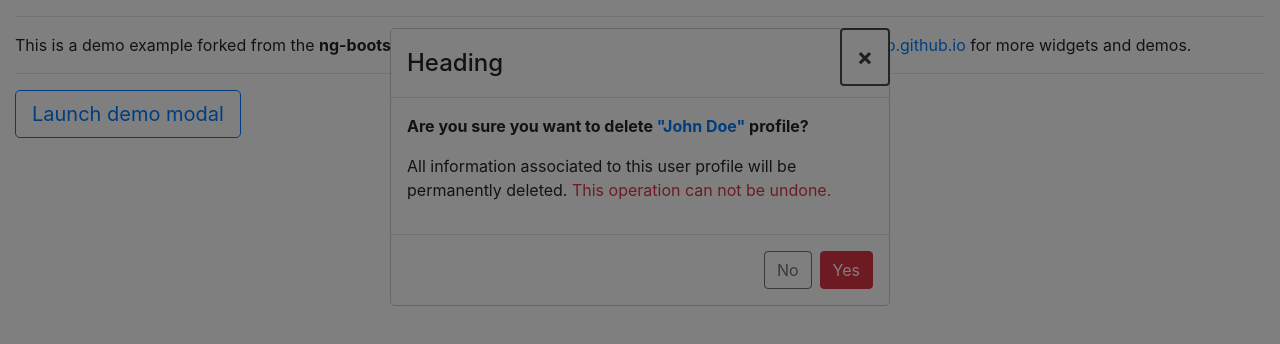
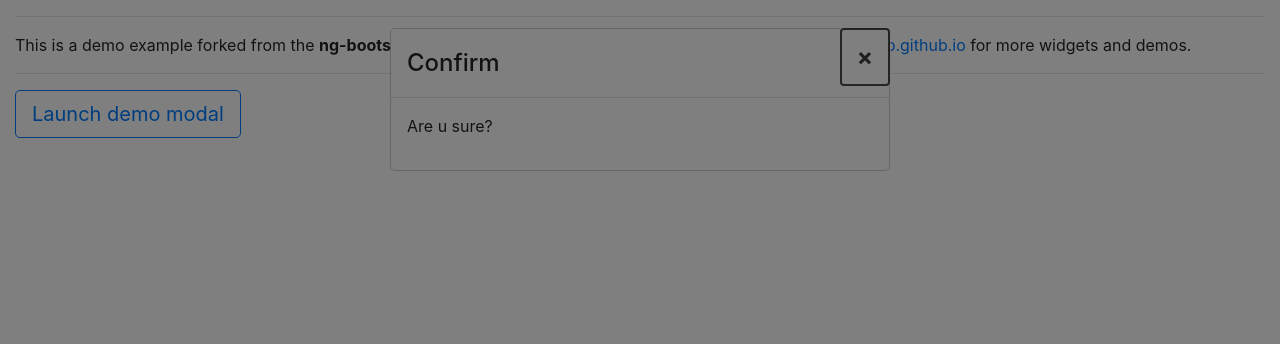
Before and after one commit to jbnjs149/angular-ngb-modal, an Angular app: page / in a window 1280 px wide. Both pictures are taken after a click on the button "Launch demo modal". Shown: the top 344 px of the page. Built offline with nearby package versions, Linux system fonts and the light colour scheme.

Commit message:
Added modal options, Added interface for modal option, added example

```diff
--- a/src/app/components/home/home.component.ts
+++ b/src/app/components/home/home.component.ts
@@ -25,7 +25,23 @@ export class HomeComponent implements OnInit {
   }
 
   openConfimModal() {
-    const options = {}; // add all modal option here. like size, button labels etc
+    const options = {
+      header: {
+        title: 'Confirm',
+        customClass: '',
+        showCloseIcon: true,
+        headerClass: ''
+      },
+      body: {
+        show: true,
+        content: '<p>Are u sure?</p>',
+        customClass: '',
+        bodyClass: ''
+      },
+      footer: {
+        show: false
+      }
+    }; // add all modal option here. like size, button labels etc
     this.modalService.openModal(options);
   }
   modalAction() {
--- /dev/null
+++ b/src/app/components/modal-config/modal-config-interface.ts
@@ -0,0 +1,36 @@
+export interface ModalConfigInterface {
+
+}
+
+export interface modalConfigOptions {
+  header?: modalHeader;
+  body?: modalBody;
+  footer?: modalFooter;
+}
+
+export interface modalHeader {
+  title: String;
+  customClass: String;
+  showCloseIcon: Boolean;
+  headerClass: String;
+}
+
+export interface modalBody {
+  show: Boolean;
+  content: String;
+  customClass: String;
+  bodyClass: String;
+}
+
+export interface modalFooter {
+  show: Boolean;
+  footerClass: String;
+  yesBtn: modalBtn;
+  noBtn: modalBtn;
+}
+
+export interface modalBtn {
+  show: Boolean;
+  label: String;
+  customClass: String;
+}
--- a/src/app/components/modal-config/modal-config.html
+++ b/src/app/components/modal-config/modal-config.html
@@ -1,18 +1,26 @@
 <ng-template #modalContent let-modal>
-  <div class="modal-header">
-    <h4 class="modal-title" id="modal-title">Heading</h4>
-    <button type="button" class="close" aria-describedby="modal-title" (click)="modal.dismiss('Cross click')">
+  <div class="modal-header" *ngIf="modalOptions?.header" [ngClass]="modalOptions?.header?.headerClass">
+    <h4 class="modal-title" id="modal-title" [ngClass]="modalOptions.header.customClass">
+      {{modalOptions.header.title}}
+    </h4>
+    <button type="button" *ngIf="modalOptions.header.showCloseIcon"
+      class="close" aria-describedby="modal-title" (click)="modalNoAction(modal)">
       <span aria-hidden="true">&times;</span>
     </button>
   </div>
-  <div class="modal-body">
-    <p><strong>Are you sure you want to delete <span class="text-primary">"John Doe"</span> profile?</strong></p>
-    <p>All information associated to this user profile will be permanently deleted.
-      <span class="text-danger">This operation can not be undone.</span>
-    </p>
+  <div class="modal-body" *ngIf="modalOptions?.body?.show" [ngClass]="modalOptions?.body?.bodyClass">
+    <div [innerHTML]="modalOptions.body.content" [ngClass]="modalOptions.body.customClass"></div>
   </div>
-  <div class="modal-footer">
-    <button type="button" class="btn btn-outline-secondary" (click)="modalNoAction(modal)">No</button>
-    <button type="button" class="btn btn-danger" (click)="modalYesAction(modal);">Yes</button>
+  <div class="modal-footer" *ngIf="modalOptions?.footer?.show" [ngClass]="modalOptions?.footer?.footerClass">
+    <button type="button" *ngIf="modalOptions?.footer?.noBtn?.show"
+      [ngClass]="modalOptions.footer.noBtn.customClass"
+      (click)="modalNoAction(modal)">
+      {{modalOptions.footer.noBtn.label}}
+    </button>
+    <button type="button" *ngIf="modalOptions?.footer?.yesBtn?.show"
+     [ngClass]="modalOptions.footer.yesBtn.customClass"
+     (click)="modalYesAction(modal);">
+     {{modalOptions.footer.yesBtn.label}}
+     </button>
   </div>
 </ng-template>
--- a/src/app/components/modal-config/modal-config.ts
+++ b/src/app/components/modal-config/modal-config.ts
@@ -1,5 +1,6 @@
 import { Component, OnInit, ViewChild } from '@angular/core';
 import { NgbModalConfig, NgbModal } from '@ng-bootstrap/ng-bootstrap';
+import { modalConfigOptions } from './modal-config-interface';
 import { ModalConfigService } from './modal-config.service';
 
 @Component({
@@ -11,6 +12,8 @@ import { ModalConfigService } from './modal-config.service';
 export class ModalConfig implements OnInit {
   @ViewChild('modalContent') modalContent;
   public modalTriggerSubscription;
+
+  public modalOptions: modalConfigOptions;
 
   constructor(
     config: NgbModalConfig,
@@ -32,13 +35,18 @@ export class ModalConfig implements OnInit {
       data => {
         console.log('trigger', data);
         if (data && data.action === 'open') {
-          this.open();
+          this.open(data);
         }
       }
     );
   }
 
-  open() {
+  open(modalData) {
+    this.resetModalOptions();
+    if (modalData.options) {
+      this.setModalOptions(modalData.options);
+    }
+
     this.modalService.open(this.modalContent);
   }
 
@@ -48,7 +56,7 @@ export class ModalConfig implements OnInit {
       data: {}
     };
     this.customModalService.modalActionMethod(obj);
-    if(modalObj) {
+    if (modalObj) {
       modalObj.close('Ok click');
     }
   }
@@ -59,8 +67,52 @@ export class ModalConfig implements OnInit {
       data: {}
     };
     this.customModalService.modalActionMethod(obj);
-    if(modalObj) {
+    if (modalObj) {
       modalObj.close('Ok click');
     }
   }
+
+  resetModalOptions() {
+    try {
+      this.modalOptions = {
+        header: {
+          title: 'Confim Modal Header',
+          customClass: '',
+          showCloseIcon: true,
+          headerClass: ''
+        },
+        body: {
+          show: true,
+          content: '<p>Do you want to confirm?</p>',
+          customClass: '',
+          bodyClass: ''
+        },
+        footer: {
+          show: true,
+          footerClass: '',
+          yesBtn: {
+            show: true,
+            label: 'Yes',
+            customClass: 'btn btn-danger'
+          },
+          noBtn: {
+            show: true,
+            label: 'No',
+            customClass: 'btn btn-outline-secondary'
+          }
+        }
+      };
+    } catch (error) {
+      console.log(error);
+    }
+  }
+
+  setModalOptions(modalOptions) {
+    try {
+      this.modalOptions = Object.assign({ ...this.modalOptions }, modalOptions);
+      console.log('this.modalOptions', this.modalOptions);
+    } catch (error) {
+      console.log(error);
+    }
+  }
 }
```
